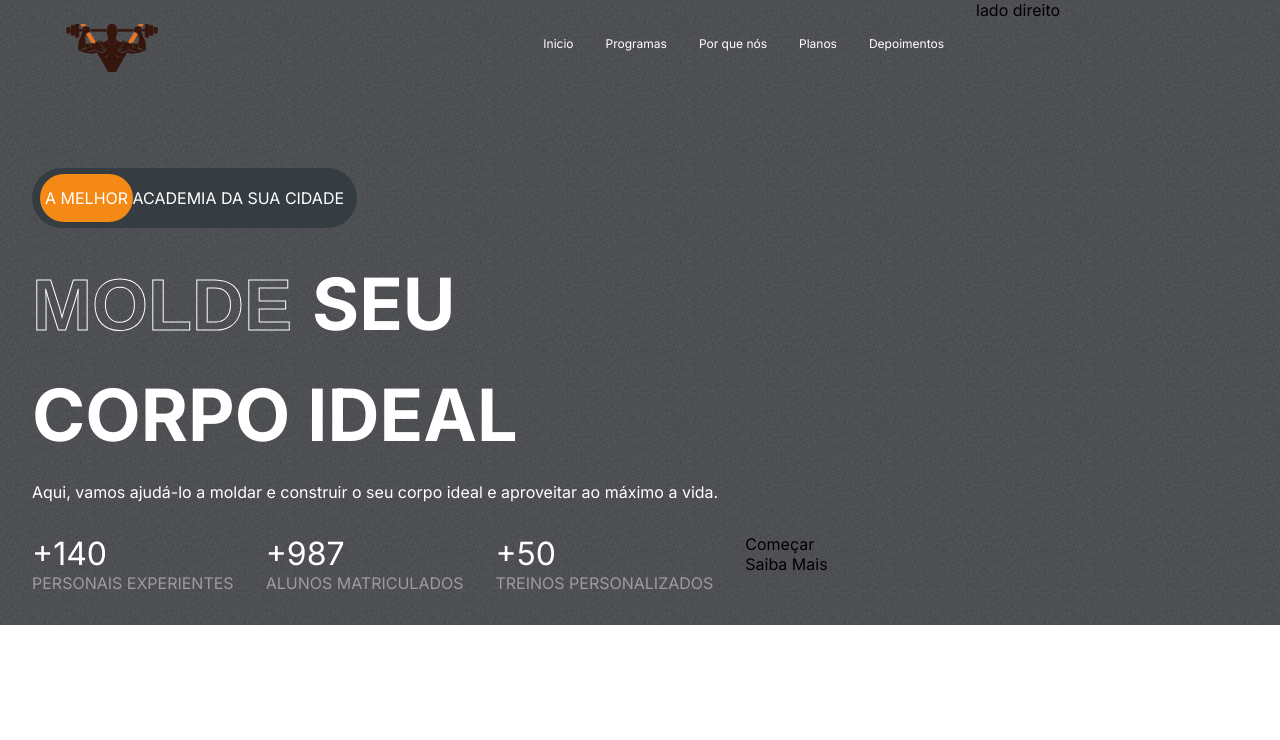
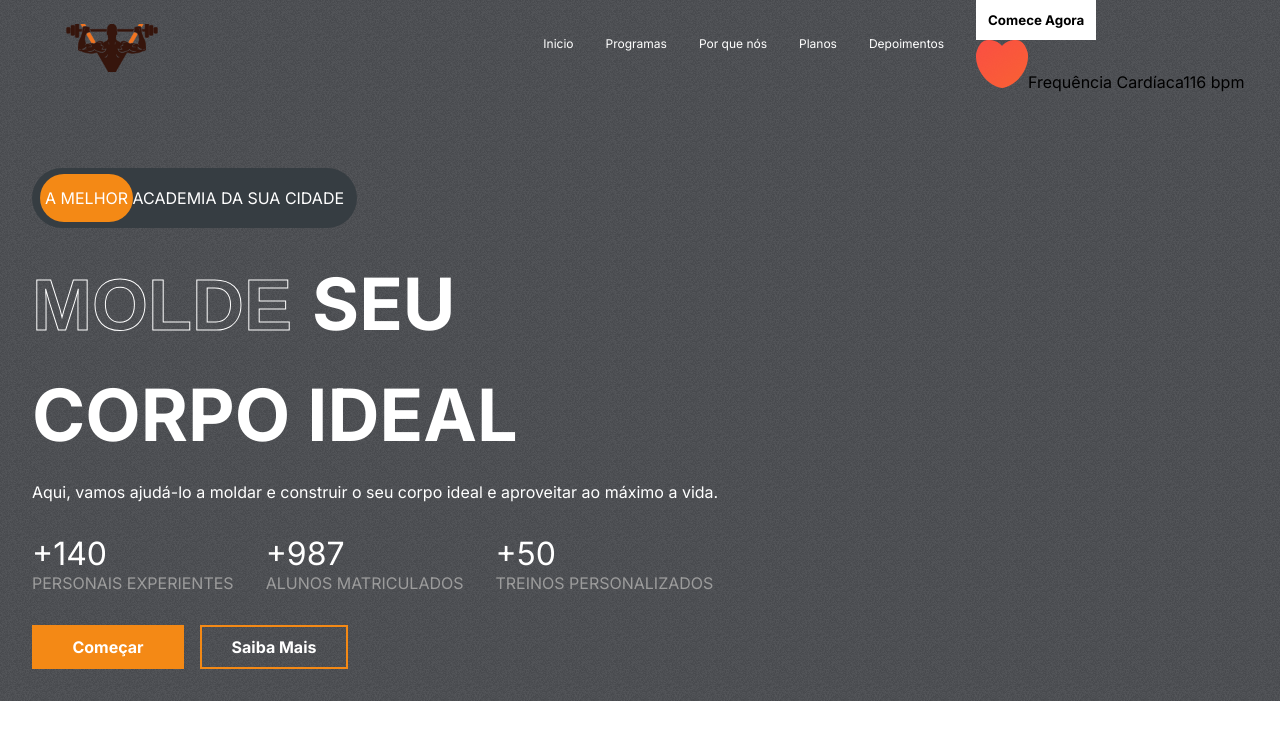
Before and after one commit to saliericodes/fitness-club-landing-page, a React (Create React App) app in the folder fitness-landing-page/: page / in a window 1280 px wide. Shown: the top 740 px of the page. Built offline with nearby package versions, Linux system fonts and the light colour scheme.

Commit message:
style right side

```diff
--- a/fitness-landing-page/src/App.css
+++ b/fitness-landing-page/src/App.css
@@ -28,3 +28,18 @@
   -webkit-text-stroke-width: 1px ;
   -webkit-text-stroke-color: white;
 }
+
+.btn{
+  background-color: white;
+  padding: 0.5rem;
+  font-weight: bold;
+  border: 4px solid transparent;
+  transition: 300ms all;
+  display: flex;
+  align-items: center;
+  justify-content: center;
+}
+
+.btn:hover{
+  cursor: pointer;
+}
--- a/fitness-landing-page/src/components/Hero/Hero.css
+++ b/fitness-landing-page/src/components/Hero/Hero.css
@@ -83,3 +83,22 @@
   text-transform: uppercase;
   color: var(--gray)
 }
+
+.hero-buttons{
+    display: flex;
+    gap: 1rem;
+  font-weight: normal;
+}
+
+.hero-buttons>:nth-child(1){
+   color:white;
+   background-color: var(--orange);
+   width:8rem;
+}
+
+.hero-buttons>:nth-child(2){
+   color:white;
+   background-color:transparent;
+   width:8rem;
+   border: 2px solid var(--orange);
+}
--- a/fitness-landing-page/src/components/Hero/Hero.jsx
+++ b/fitness-landing-page/src/components/Hero/Hero.jsx
@@ -1,4 +1,5 @@
 import React from 'react'
+import Heart from '../../assets/heart.png'
 import Header from '../Header/Header'
 import './Hero.css'
 
@@ -42,16 +43,20 @@ const Hero = () => {
             <span>+50</span>
             <span>treinos personalizados</span>
           </div>
-
-          <div className="hero-buttons">
-            <buttons className="btn">Começar</buttons>
-            <buttons className="btn">Saiba Mais</buttons>
-          </div>
         </div>
 
+        <div className="hero-buttons">
+          <buttons className='btn'>Começar</buttons>
+          <buttons className='btn' >Saiba Mais</buttons>
+        </div>
+      </div>
+      <div className="right-h">
+        <button className='btn'>Comece Agora</button>
 
-      </div>
-      <div className="right-h">lado direito
+        <div className='heart-rate'>
+          <img src={Heart} alt="heart" />
+          <span>Frequência Cardíaca</span>116 bpm<span></span>
+        </div>
 
       </div>
     </div>
```
